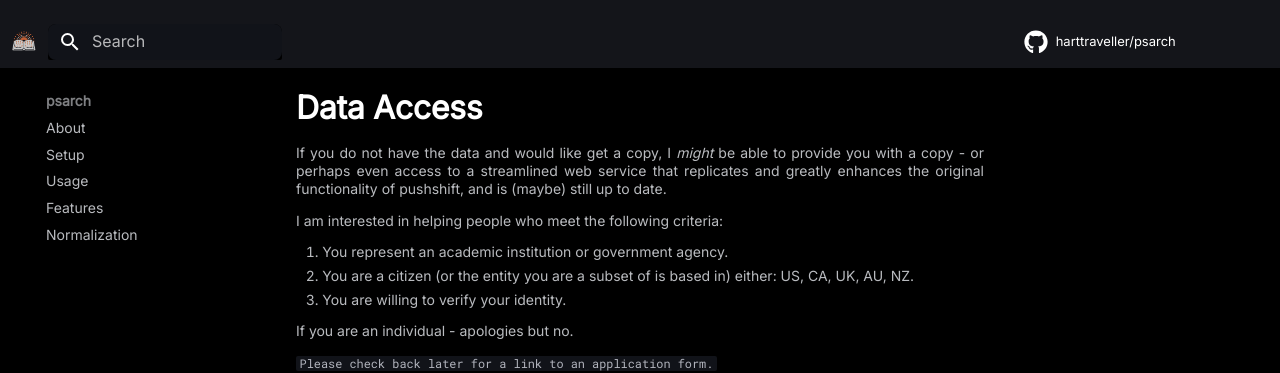
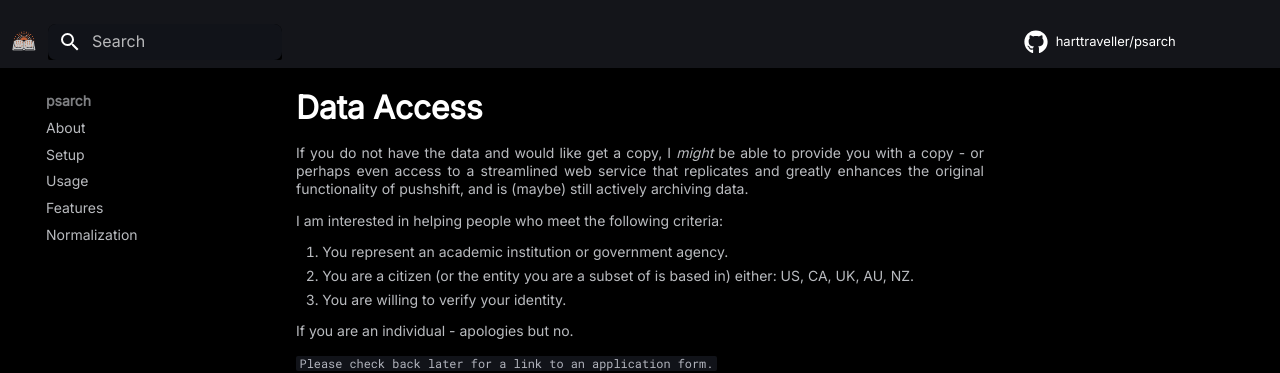
Before and after one commit to harttraveller/psarch, an MkDocs documentation site: the page built from docs/data_access.md, in a window 1280 px wide. Shown: the top 373 px of the page. Built offline with MkDocs 1.6.1 and Material for MkDocs 9.7.7, drawn with Linux system fonts in a browser that asks for light colours; comment, search, counter and statistics services are not loaded.

Commit message:
docs/data_access: update

```diff
--- a/docs/data_access.md
+++ b/docs/data_access.md
@@ -1,6 +1,6 @@
 # Data Access
 
-If you do not have the data and would like get a copy, I *might* be able to provide you with a copy - or perhaps even access to a streamlined web service that replicates and greatly enhances the original functionality of pushshift, and is (maybe) still up to date.
+If you do not have the data and would like get a copy, I *might* be able to provide you with a copy - or perhaps even access to a streamlined web service that replicates and greatly enhances the original functionality of pushshift, and is (maybe) still actively archiving data.
 
 I am interested in helping people who meet the following criteria:
 
```
